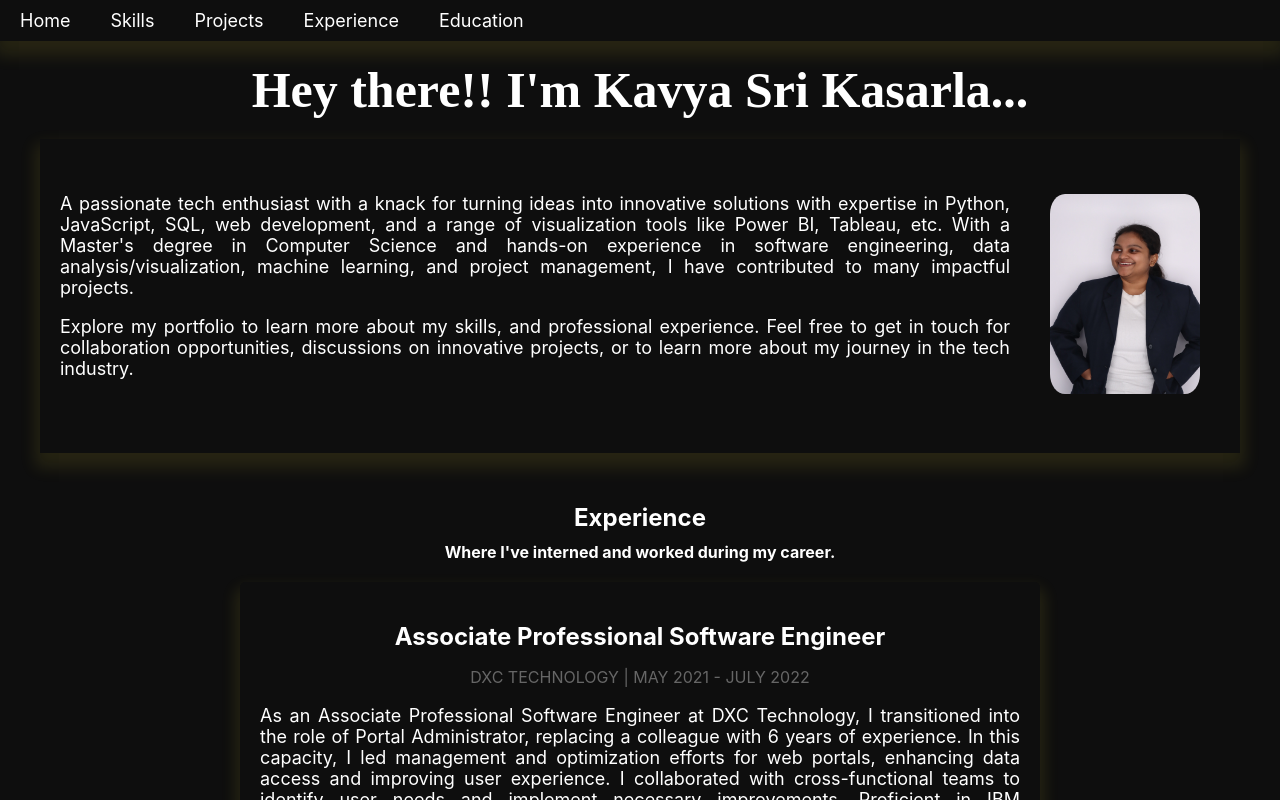
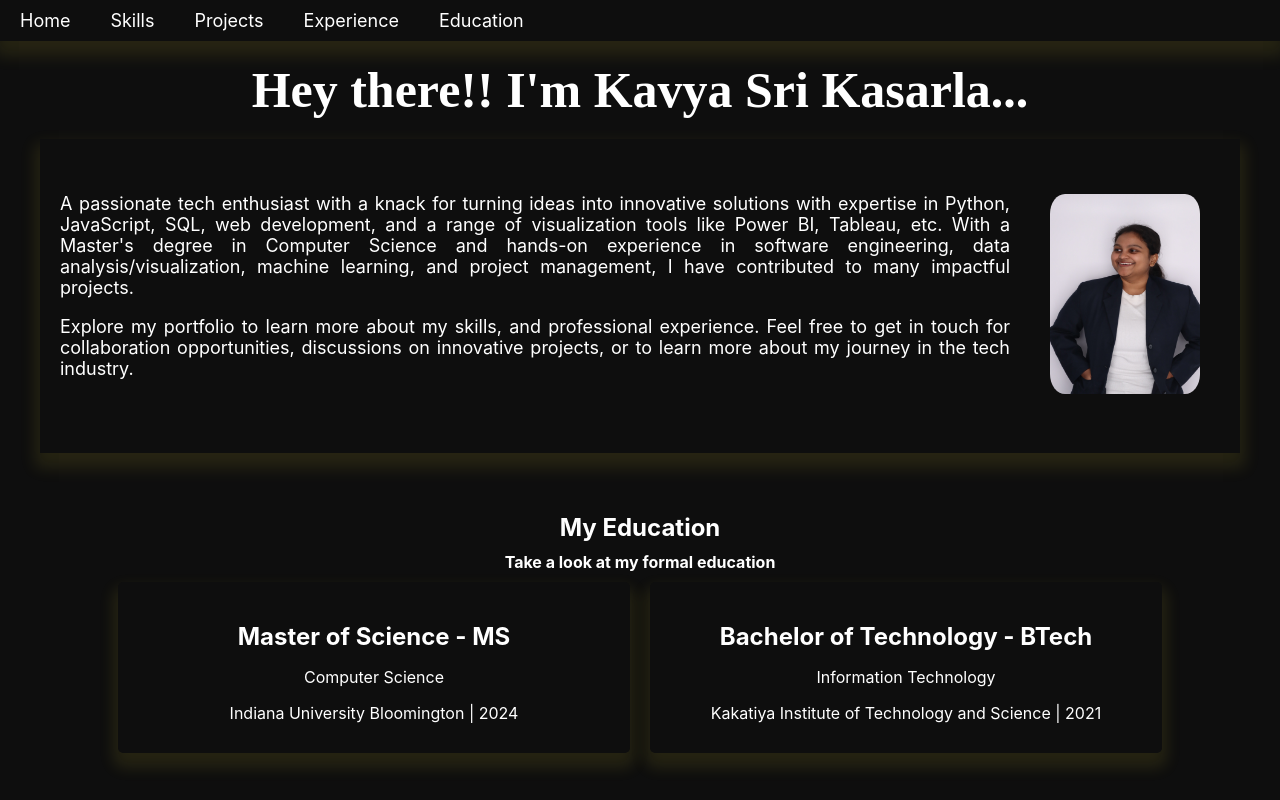
Before and after one commit to Kasarlakavyasri/Kavya_Portfolio, a React (Create React App) app: page / in a window 1280 px wide. Shown: the top 800 px of the page. Built offline with nearby package versions, Linux system fonts and the light colour scheme.

Commit message:
Your commit message

```diff
--- a/src/App.js
+++ b/src/App.js
@@ -41,10 +41,12 @@ function App() {
       <Navbar />
       <main className="main-content">
         <Introduction />
+        <Education />
+        <Skills />
         <Experience />
         <Projects />
-        <Skills />
-        <Education />
+
+
 
 
 
```
